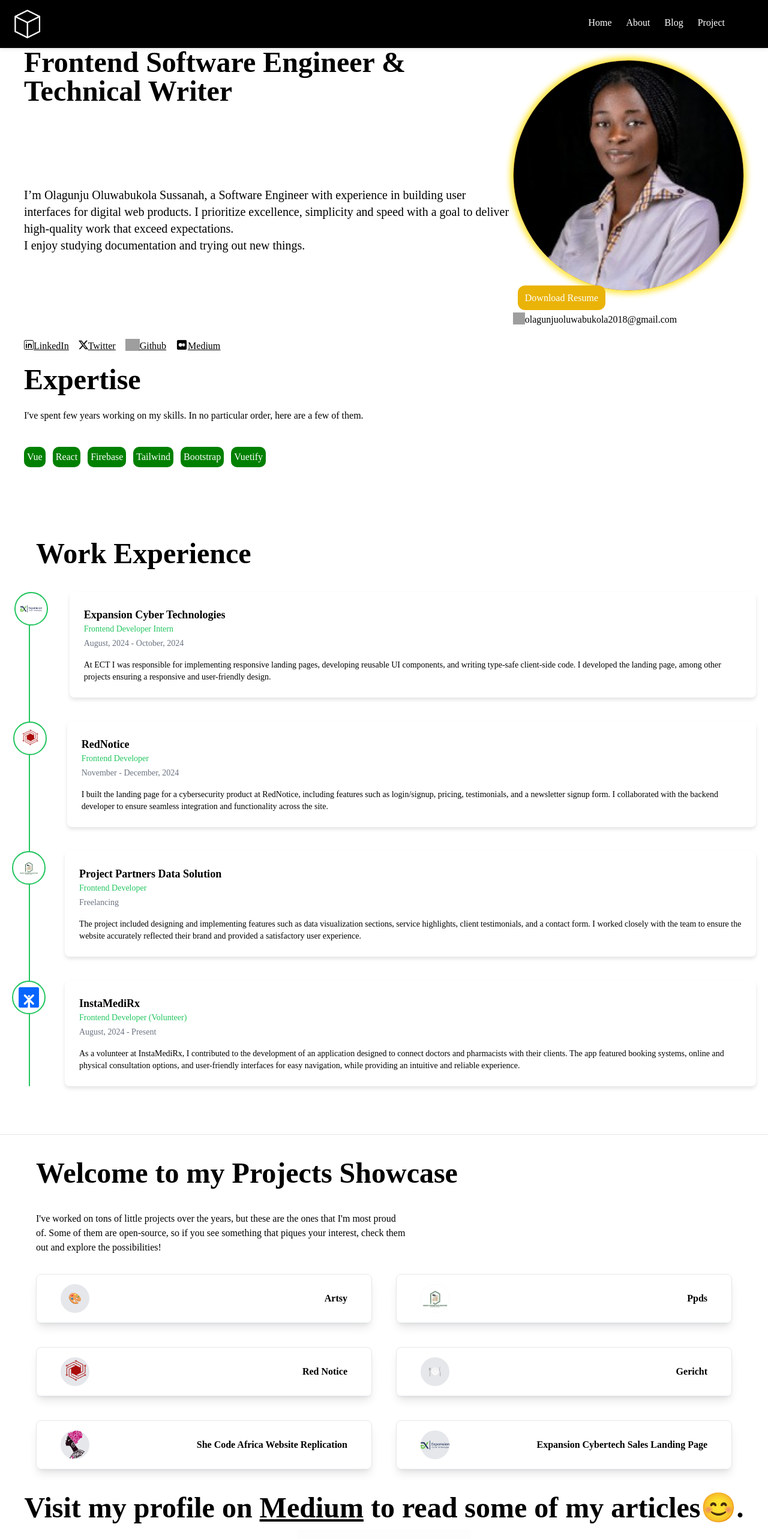
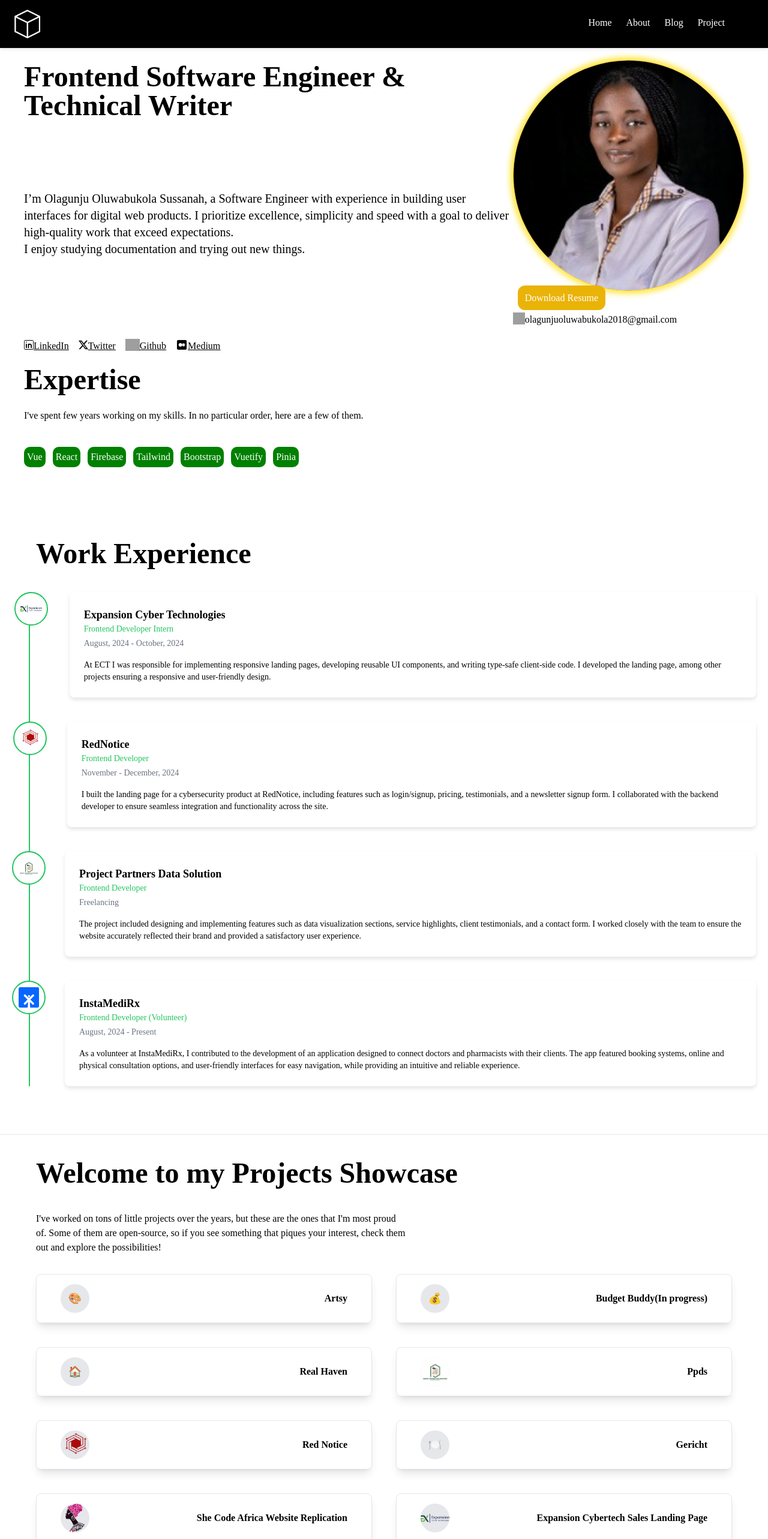
Before and after one commit to olagunju-oluwabukola/my-portfolio, a Vue app: page / in a window 1280 px wide. Shown: the top 2566 px of the page at 60% size. Built offline with nearby package versions, Linux system fonts and the light colour scheme; grey boxes are pictures that could not be loaded; a web font is replaced by a local one.

Commit message:
new project

```diff
--- a/src/views/HomeView.vue
+++ b/src/views/HomeView.vue
@@ -2,8 +2,8 @@
   <section class="md:flex mx-5 md:mx-10 my-5 md:my-5" id="about"
   >
     <div class="grid place-item-center">
-      <h1 class="font-bold text-3xl  md:text-5xl about">Frontend Software Engineer & Technical Writer</h1>
-      <p class="md:text-xl text-sm mt-3">I’m Olagunju Oluwabukola Sussanah, a Software Engineer with
+      <h1 class="font-bold mt-4 md:mt-6 text-3xl  md:text-5xl about">Frontend Software Engineer & Technical Writer</h1>
+      <p class="md:text-xl text-sm ">I’m Olagunju Oluwabukola Sussanah, a Software Engineer with
      experience in building user interfaces for
          digital web products. I prioritize excellence, simplicity
          and speed with a goal to deliver high-quality work that
@@ -59,6 +59,8 @@
     <li>Tailwind</li>
     <li>Bootstrap</li>
     <li>Vuetify</li>
+    <li>Pinia</li>
+
 
   </div>
 
@@ -130,6 +132,16 @@ export default {
           logo: '🎨',
         },
         {
+          title:'Budget Buddy(In progress)',
+          link :'https://budget-buddy-rho-livid.vercel.app/',
+          logo: '💰',
+        },
+        { title: 'Real Haven',
+        link:'https://harven-estates.vercel.app/',
+        logo:'🏠',
+        },
+
+        {
           title: 'Ppds',
           link: 'https://ppds-4ifk.vercel.app/',
           logo: '/ppds.jfif',
```
